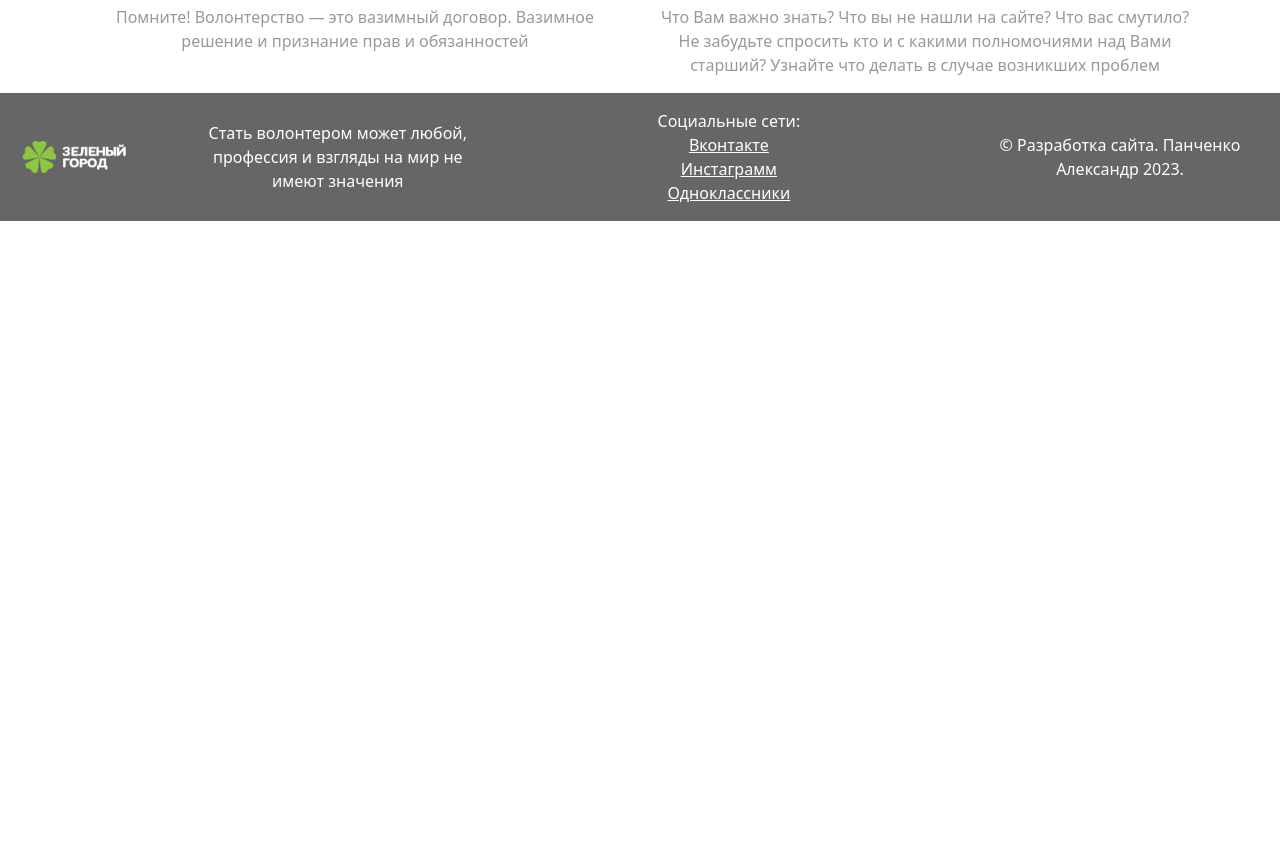
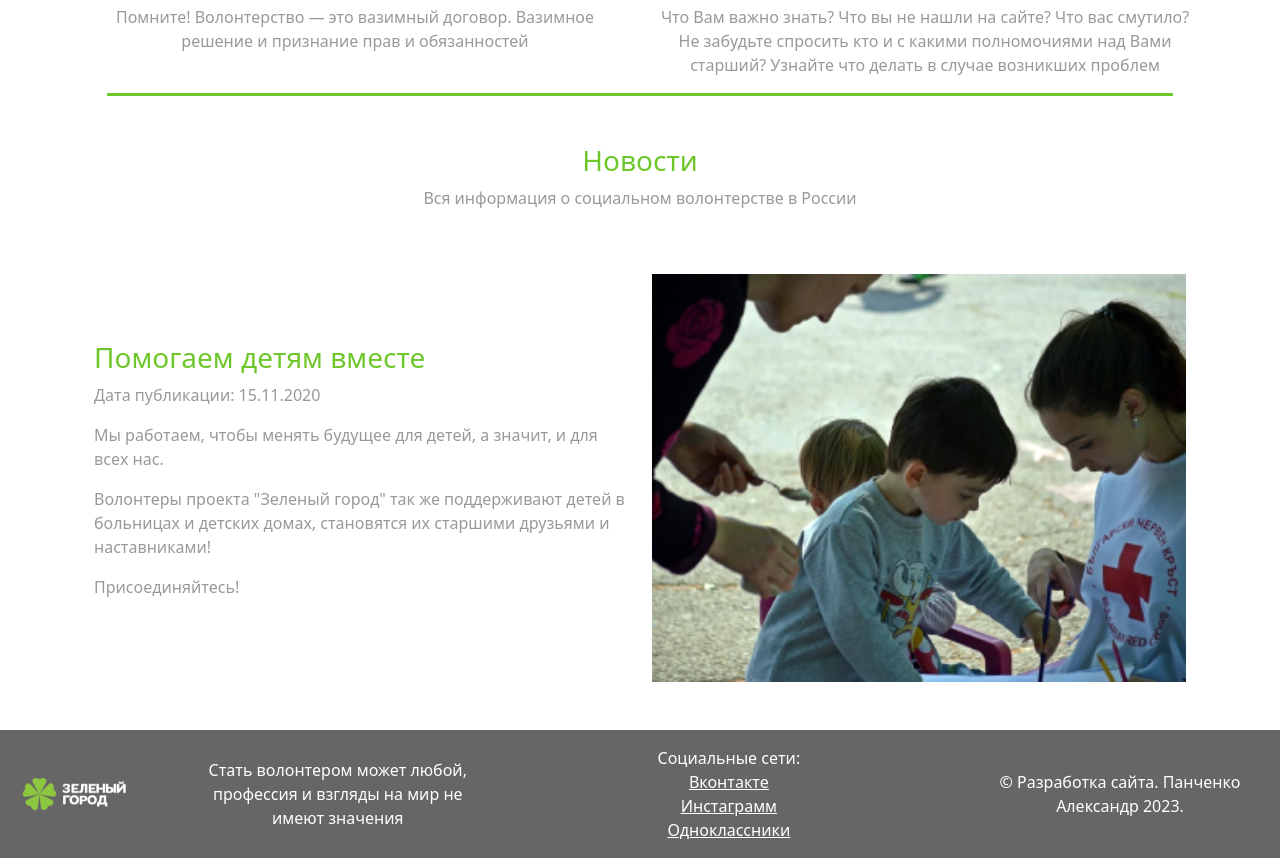
Before and after one commit to Nemefis/GreenCity_bootstrap, a plain HTML site: page index.html in a window 1280 px wide. Shown: the part 877-1735 px from the top of the page. Before the commit the page ends 1098 px from the top, so only its background shows below. Drawn offline with Linux system fonts and the light colour scheme.

Commit message:
index page done

```diff
--- a/css/style.css
+++ b/css/style.css
@@ -13,10 +13,10 @@ ul.navbar-nav.me-auto.mb-2.mb-lg-0 {
     background-image: url("../img/banner.png");
     background-size: cover;
 }
-.content h3 {
+.content h3, .news h3 {
     color: #6DC72A;
 }
-.content p {
+.content p, .news p {
     color: #999
 }
 footer .row {
@@ -31,3 +31,14 @@ footer .row {
 footer .nav-link {
     text-decoration: underline;
 }
+.news img {
+    width: 100%;
+}
+.news div {
+    margin: auto;
+}
+.hr {
+    background-color: #6DC72A;
+    height: 3px;
+    margin: auto;
+}
--- a/index.html
+++ b/index.html
@@ -40,7 +40,7 @@
 			<div class="col-12 text-center pt-5 pb-5 top-banner">
 				<h1>Стать волонтером проще чем кажется</h1>
 				<h3>Приглашаем вас в наши дружные ряды! <br>Мы рады найти единомышленников и поддержку </h3>
-				<p>Форум поможет ответить на все ваши вопросы, вы вседа будете в курсе всех событий из жизни организации! <br>Это главный инструмент коммуникации волонтеров. </p>
+				<p>Форум поможет ответить на все ваши вопросы, вы вседа будете в курсе всех событий из жизни организации! <br>Это главный инструмент коммуникации волонтеров.</p>
 			</div>
 		</section>
 		<section class="content">
@@ -65,6 +65,29 @@
 						<img src="img/pic-04.png" alt="pic4">
 						<h3>Готовься сам задавать вопросы! </h3>
 						<p>Что Вам важно знать? Что вы не нашли на сайте? Что вас смутило? Не забудьте спросить кто и с какими полномочиями над Вами старший? Узнайте что делать в случае возникших проблем</p>
+					</div>
+				</div>
+			</div>
+		</section>
+		<div class="hr col-10"></div>
+		<section class="news mt-5">
+			<div class="container">
+				<div class="row">
+					<div class="col-12 text-center">
+						<h3>Новости</h3>
+						<p>Вся информация о социальном волонтерстве в России</p>
+					</div>
+				</div>
+				<div class="row mt-5 mb-5">
+					<div class="col-lg-6 me-auto">
+						<h3>Помогаем детям вместе</h3>
+						<p>Дата публикации: 15.11.2020</p>
+						<p>Мы работаем, чтобы менять будущее для детей, а значит, и для всех нас.</p>
+						<p>Волонтеры проекта "Зеленый город" так же поддерживают детей в больницах и детских домах, становятся их старшими друзьями и наставниками!</p>
+						<p>Присоединяйтесь!</p>
+					</div>
+					<div class="col-lg-6">
+						<img src="img/photo.png" alt="photo">
 					</div>
 				</div>
 			</div>
```
Also changed, not shown: img/photo.png (added).
